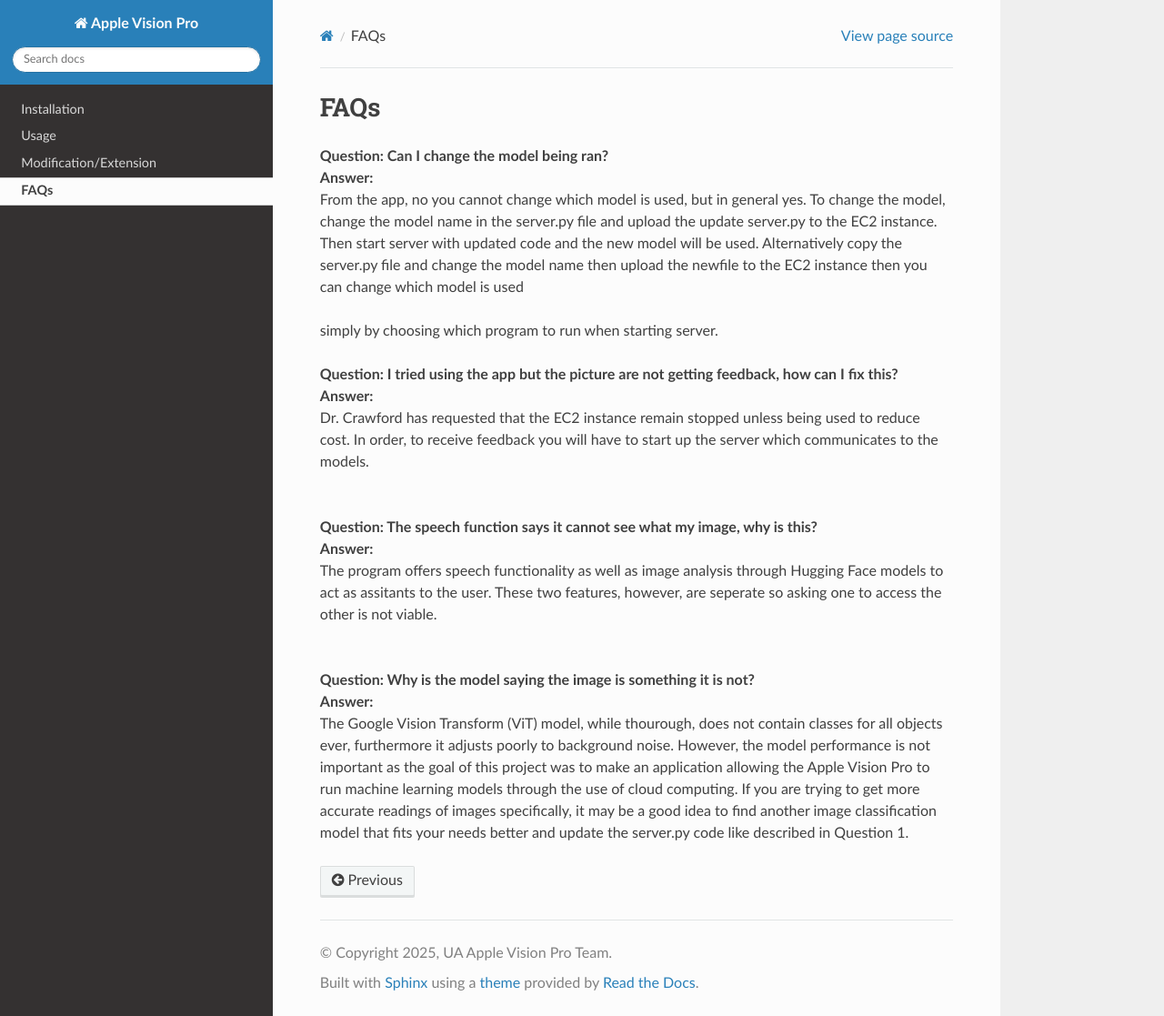
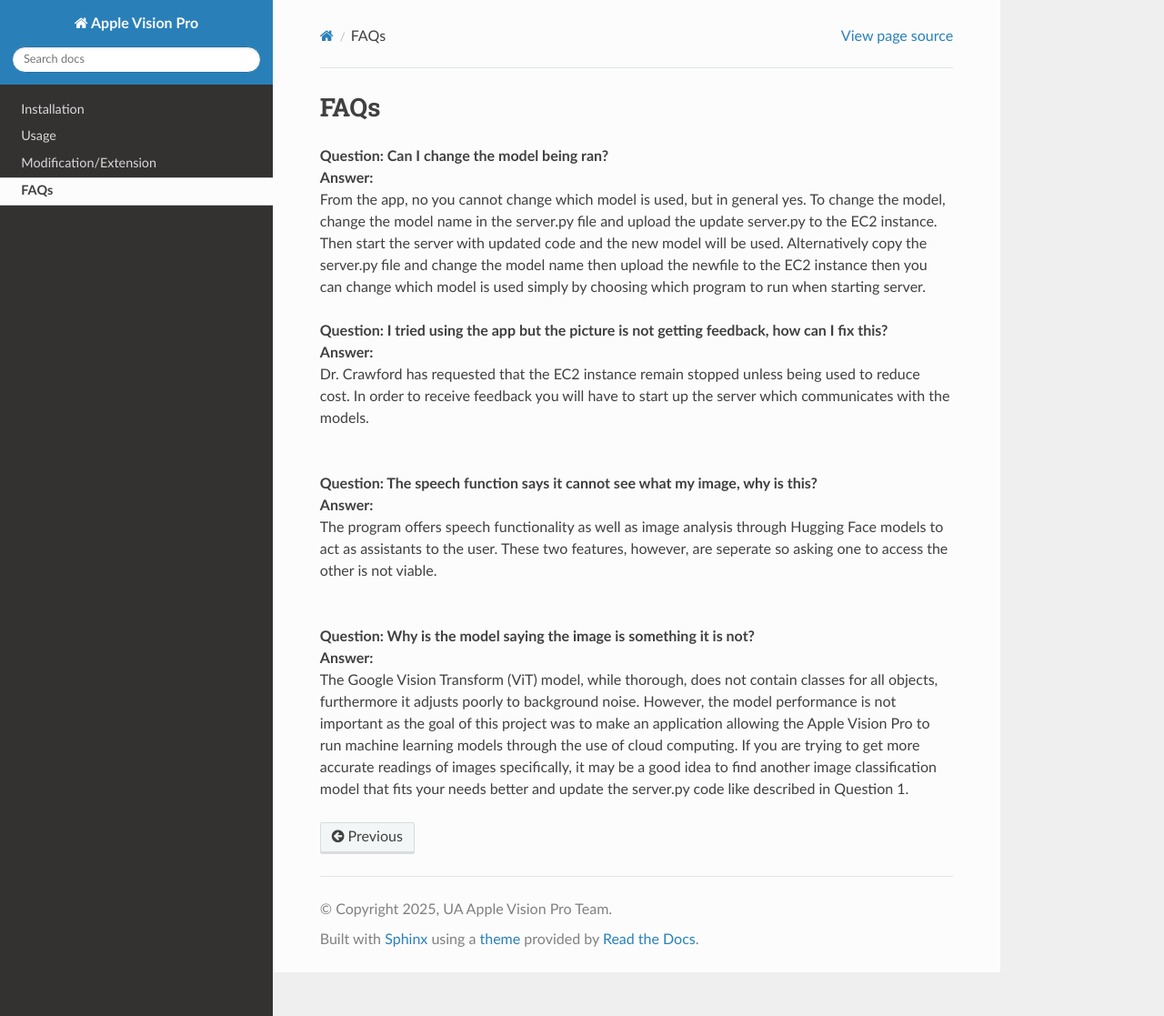
Before and after one commit to Apple-Vision-Pro-UA-CS495/apple-vision-pro-tutorial, a Sphinx documentation site: the page built from docs/source/faqs.rst, in a window 1280 px wide and 1117 px high. Shown: the whole window at 91% size. Built offline with Sphinx 7.4.7 and the Read the Docs theme 3.1.0, drawn with Linux system fonts in a browser that asks for light colours.

Commit message:
fixed some grammar stuff

```diff
--- a/docs/source/faqs.rst
+++ b/docs/source/faqs.rst
@@ -3,21 +3,20 @@
 
 | **Question: Can I change the model being ran?**
 | **Answer:**
-| From the app, no you cannot change which model is used, but in general yes. To change the model, change the model name in the server.py file and upload the update server.py to the EC2 instance. Then start      server with updated code and the new model will be used. Alternatively copy the server.py file and change the model name then upload the newfile to the EC2 instance then you can change which model is used
-simply by choosing which program to run when starting server.
+| From the app, no you cannot change which model is used, but in general yes. To change the model, change the model name in the server.py file and upload the update server.py to the EC2 instance. Then start the server with updated code and the new model will be used. Alternatively copy the server.py file and change the model name then upload the newfile to the EC2 instance then you can change which model is used simply by choosing which program to run when starting server.
 
 
-| **Question: I tried using the app but the picture are not getting feedback, how can I fix this?**
+| **Question: I tried using the app but the picture is not getting feedback, how can I fix this?**
 | **Answer:**
-| Dr. Crawford has requested that the EC2 instance remain stopped unless being used to reduce cost. In order, to receive feedback you will have to start up the server which communicates to the models.
+| Dr. Crawford has requested that the EC2 instance remain stopped unless being used to reduce cost. In order to receive feedback you will have to start up the server which communicates with the models.
 
 |
 | **Question: The speech function says it cannot see what my image, why is this?**
 | **Answer:**
-| The program offers speech functionality as well as image analysis through Hugging Face models to act as assitants to the user. These two features, however, are seperate so asking one to access the
+| The program offers speech functionality as well as image analysis through Hugging Face models to act as assistants to the user. These two features, however, are seperate so asking one to access the
 | other is not viable.
 
 |
 | **Question: Why is the model saying the image is something it is not?**
 | **Answer:**
-| The Google Vision Transform (ViT) model, while thourough, does not contain classes for all objects ever, furthermore it adjusts poorly to background noise. However, the model performance is not important as the goal of this project was to make an application allowing the Apple Vision Pro to run machine learning models through the use of cloud computing. If you are trying to get more accurate readings of images         specifically, it may be a good idea to find another image classification model that fits your needs better and update the server.py code like described in Question 1.
+| The Google Vision Transform (ViT) model, while thorough, does not contain classes for all objects, furthermore it adjusts poorly to background noise. However, the model performance is not important as the goal of this project was to make an application allowing the Apple Vision Pro to run machine learning models through the use of cloud computing. If you are trying to get more accurate readings of images         specifically, it may be a good idea to find another image classification model that fits your needs better and update the server.py code like described in Question 1.
```
